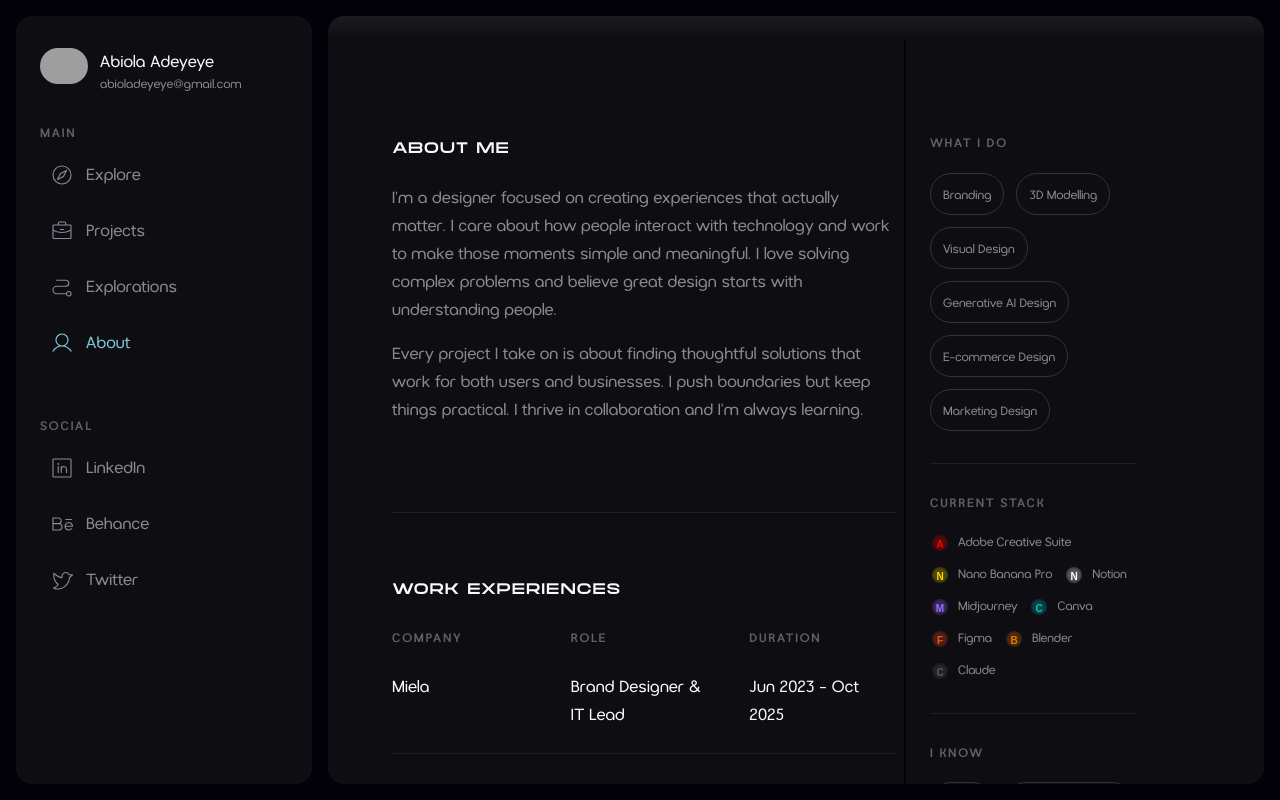
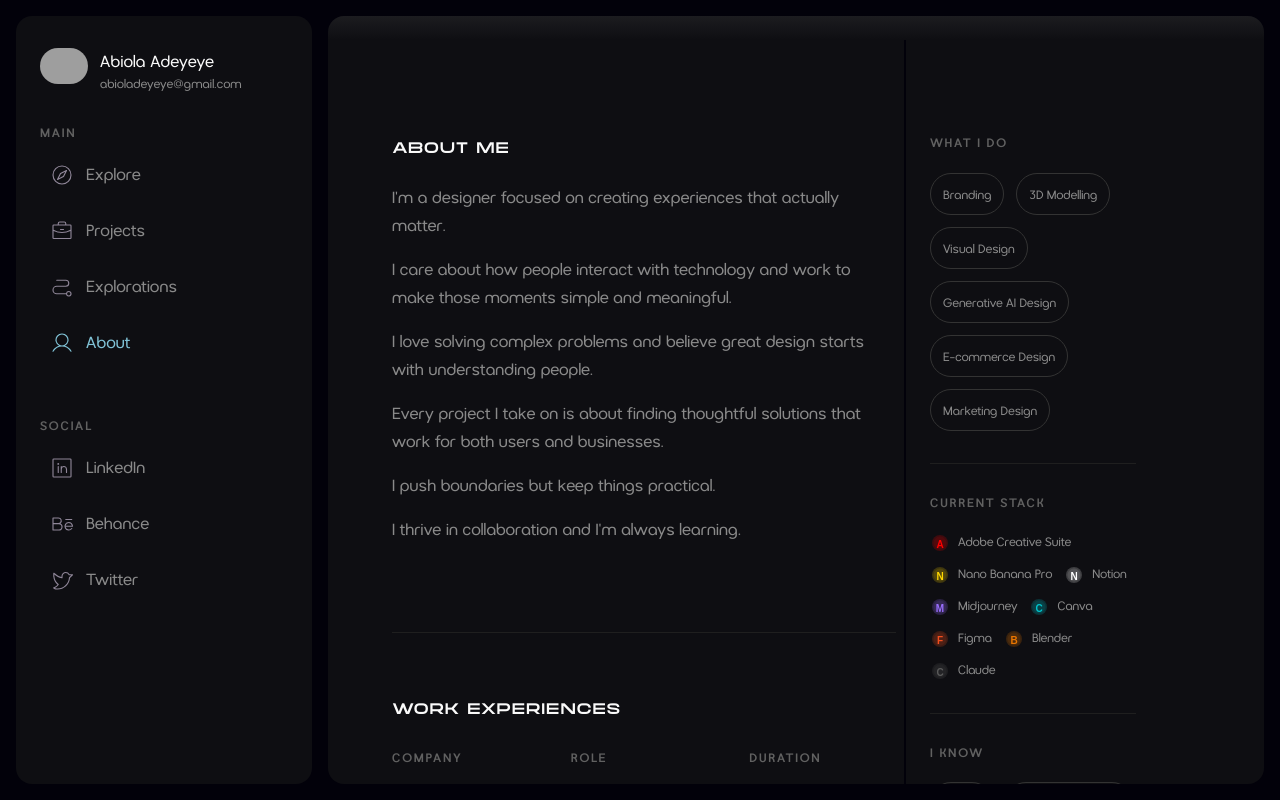
Before and after one commit to ibheelz/My-Portfolio-Site, a Next.js app: page /about-me in a window 1280 px wide. Built offline with nearby package versions, Linux system fonts and the light colour scheme; grey boxes are pictures that could not be loaded.

Commit message:
Split About Me text into separate paragraphs per sentence

```diff
--- a/src/app/about-me/page.tsx
+++ b/src/app/about-me/page.tsx
@@ -18,9 +18,14 @@ export default function AboutPage() {
     return () => window.removeEventListener('scroll', handleScroll)
   }, [])
 
-  const aboutText1 = `I'm a designer focused on creating experiences that actually matter. I care about how people interact with technology and work to make those moments simple and meaningful. I love solving complex problems and believe great design starts with understanding people.`
-
-  const aboutText2 = `Every project I take on is about finding thoughtful solutions that work for both users and businesses. I push boundaries but keep things practical. I thrive in collaboration and I'm always learning.`
+  const aboutSentences = [
+    "I'm a designer focused on creating experiences that actually matter.",
+    "I care about how people interact with technology and work to make those moments simple and meaningful.",
+    "I love solving complex problems and believe great design starts with understanding people.",
+    "Every project I take on is about finding thoughtful solutions that work for both users and businesses.",
+    "I push boundaries but keep things practical.",
+    "I thrive in collaboration and I'm always learning."
+  ]
 
   const currentStack = [
     'Adobe Creative Suite',
@@ -108,12 +113,11 @@ export default function AboutPage() {
               >
                 About me
               </h2>
-              <p className="font-gucina text-[16px] leading-[28px] tracking-[0.01em] text-[rgb(138,138,138)] mb-4">
-                {aboutText1}
-              </p>
-              <p className="font-gucina text-[16px] leading-[28px] tracking-[0.01em] text-[rgb(138,138,138)]">
-                {aboutText2}
-              </p>
+              {aboutSentences.map((sentence, index) => (
+                <p key={index} className="font-gucina text-[16px] leading-[28px] tracking-[0.01em] text-[rgb(138,138,138)] mb-4">
+                  {sentence}
+                </p>
+              ))}
               <div className="w-full" style={{ borderBottom: `1px solid rgb(31, 31, 31)`, marginTop: '64px', paddingBottom: '24px' }} />
             </div>
 
```
